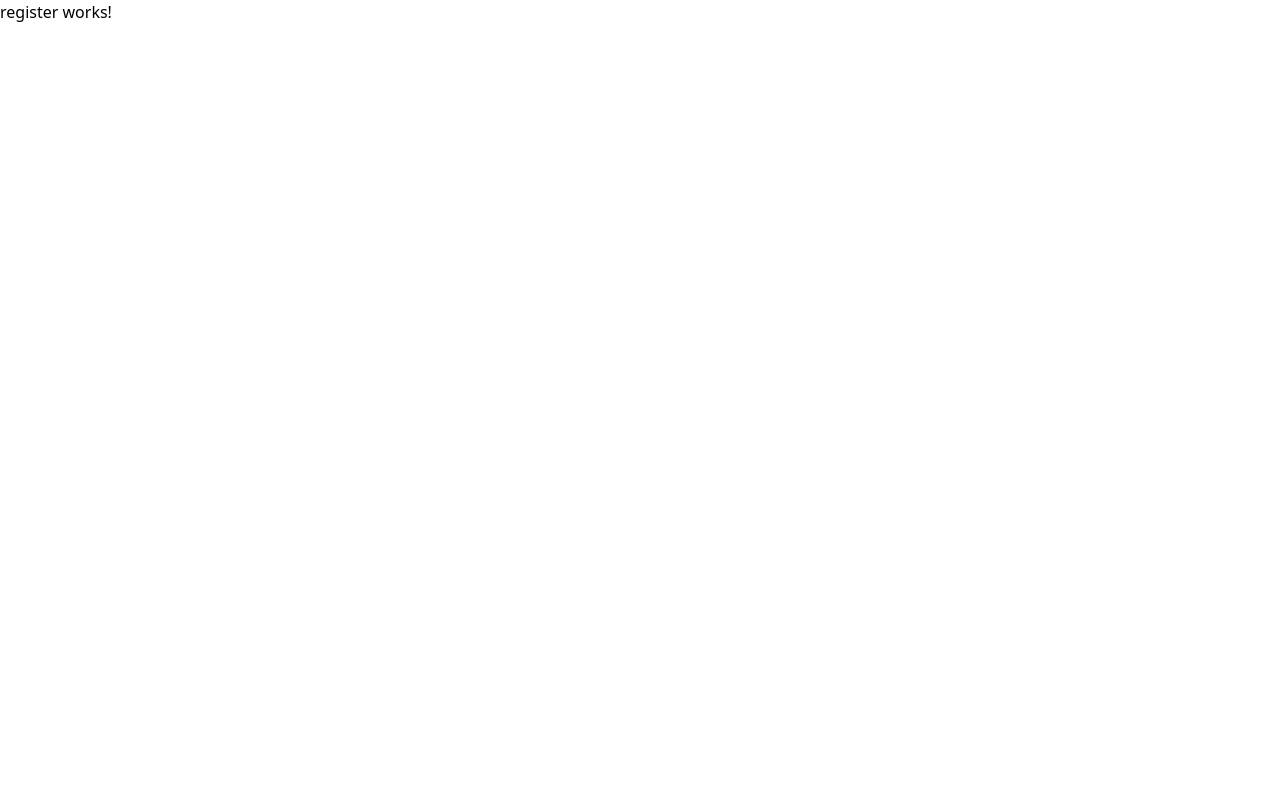
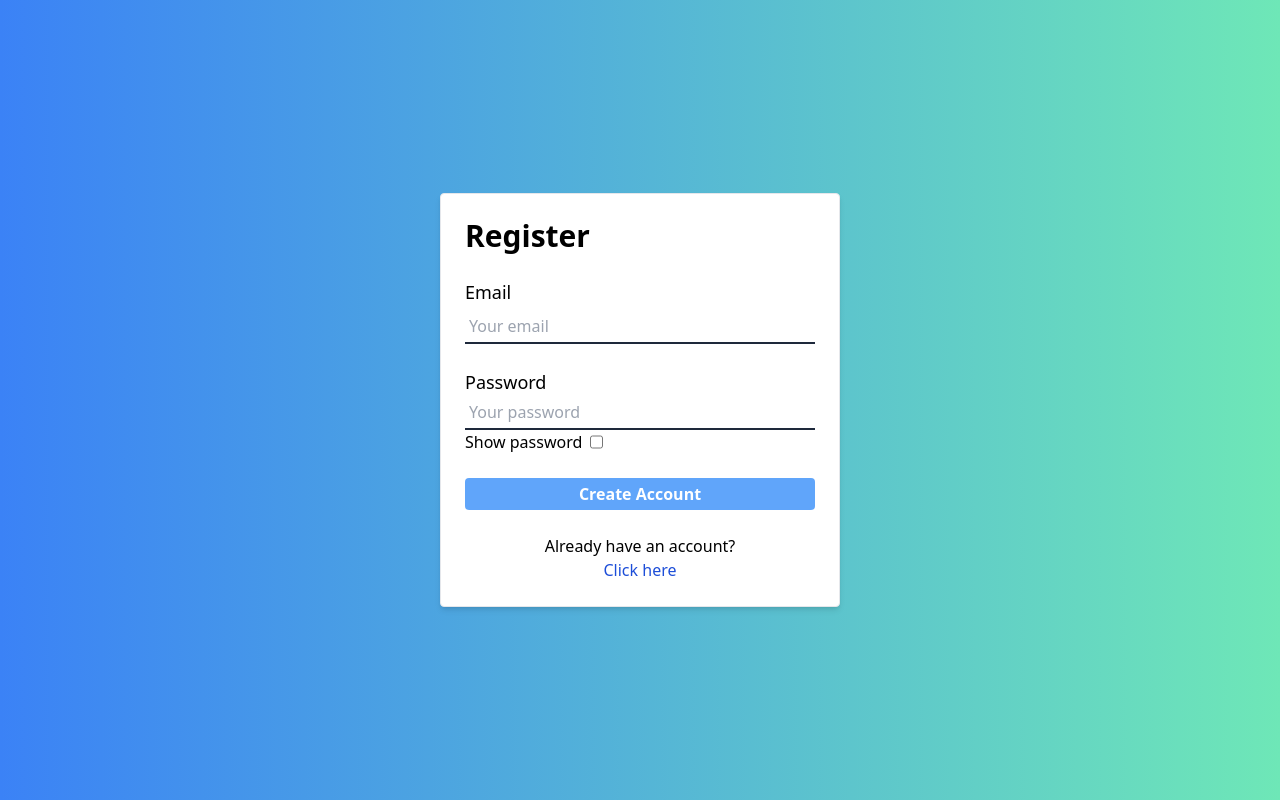
Before and after one commit to rymnd08/job-search, an Angular app: page /register in a window 1280 px wide. Built offline with nearby package versions, Linux system fonts and the light colour scheme.

Commit message:
add login and register functionality

```diff
--- a/src/app/app.routes.ts
+++ b/src/app/app.routes.ts
@@ -10,7 +10,7 @@ import { PageNotFoundComponent } from './pages/page-not-found/page-not-found.com
 export const routes: Routes = [
     {path: '', redirectTo: 'main', pathMatch: 'full'},
     {path: 'main', component: MainComponent, canActivate: [authGuard]},
-    {path: 'main/:id', component: ViewJobComponent},
+    {path: 'view-job/:id', component: ViewJobComponent},
     {path: 'login', component: LoginComponent},
     {path: 'register', component: RegisterComponent},
     {path: 'access-denied', component: AccessDeniedComponent},
--- a/src/app/components/card/card.component.html
+++ b/src/app/components/card/card.component.html
@@ -1,4 +1,4 @@
-<div class="border rounded p-4 h-[300px] hover:bg-slate-100 overflow-hidden">
+<div class="border hover:border-l-2 hover:border-l-emerald-500 rounded p-4 h-[300px] bg-slate-100 overflow-hidden text-justify">
     <h3 class="text-lg font-semibold"><ng-content select="#title"></ng-content></h3>
     <p class="text-md"><ng-content select="#company"></ng-content></p>
     <p class="text-md"><ng-content select="#location"></ng-content></p>
@@ -7,9 +7,9 @@
 
     <div class="mt-2 mb-2">
         <ul class="inline-flex gap-4 text-sm">
-            <li>Easily Apply</li>
-            <li>Urgent Hiring</li>
-            <li>Responsive Seller</li>
+            <li><i class="bi bi-arrow-right-circle-fill text-md text-blue-600"></i> Easily Apply</li>
+            <li><i class="bi bi-clock-fill text-md text-rose-500"></i> Urgent Hiring</li>
+            <li><i class="bi bi-lightning-fill text-md text-yellow-500"></i> Responsive Seller</li>
         </ul>
 
     </div>
--- a/src/app/components/nav/nav.component.html
+++ b/src/app/components/nav/nav.component.html
@@ -6,8 +6,9 @@
         <ul class="inline-flex mx-4 md:mx-4 gap-5 md:gap-3">
             <li>
                 <a routerLink="/main" >
-                    <span [routerLinkActive]="activeClass" class="hidden md:inline text-blue-800 hover:bg-blue-900 hover:text-white px-3 py-1 rounded-full"
-                    >Home</span>
+                    <span [routerLinkActive]="activeClass" class="hidden md:inline text-blue-800 hover:bg-blue-900 hover:text-white px-3 py-1 rounded-full">
+                        Jobs
+                    </span>
                     <i class="bi bi-house-fill text-xl md:hidden text-blue-800 hover:text-blue-500" title="Home" routerLinkActive="text-blue-500"></i>
                 </a>
             </li>
--- a/src/app/components/nav/nav.component.ts
+++ b/src/app/components/nav/nav.component.ts
@@ -1,4 +1,4 @@
-import { Component } from '@angular/core';
+import { Component, OnInit } from '@angular/core';
 import { CommonModule } from '@angular/common';
 import { RouterModule } from '@angular/router';
 
@@ -9,6 +9,10 @@ import { RouterModule } from '@angular/router';
   templateUrl: './nav.component.html',
   styleUrl: './nav.component.css'
 })
-export class NavComponent {
+export class NavComponent implements OnInit {
   activeClass = 'border-b-2 border-b-blue-800 rounded-none text-blue-500'
+  userEmail?: string
+  ngOnInit(): void {
+    const user = JSON.parse(window.sessionStorage.getItem('userInfo')!)
+  }
 }
--- a/src/app/components/view-job/view-job.component.ts
+++ b/src/app/components/view-job/view-job.component.ts
@@ -14,9 +14,7 @@ import { sampleData } from '../../pages/main/sampledata';
 export class ViewJobComponent implements OnInit {
 
   jobData : any
-
   route = inject(ActivatedRoute)
-
   ngOnInit(): void {
 
     this.getParams()
--- a/src/app/pages/login/login.component.ts
+++ b/src/app/pages/login/login.component.ts
@@ -1,6 +1,6 @@
 import { Component, OnInit } from '@angular/core';
 import { CommonModule } from '@angular/common';
-import { ActivatedRoute, RouterModule } from '@angular/router';
+import { Router, RouterModule } from '@angular/router';
 import { FormBuilder, FormGroup, ReactiveFormsModule, Validators } from '@angular/forms';
 import { JobsService } from '../../services/jobs.service';
 
@@ -14,20 +14,44 @@ import { JobsService } from '../../services/jobs.service';
 export class LoginComponent implements OnInit {
   isCheck = false
   LoginForm! : FormGroup
-  constructor(private fb : FormBuilder, private jobFb : JobsService, private route : ActivatedRoute){}
+  alert = false
+  alertMsg = ''
+
+  constructor(private fb : FormBuilder, private jobFb : JobsService, private router: Router){}
 
   ngOnInit(): void {
     this.LoginForm = this.fb.group({
       email : ['',[Validators.email, Validators.required]],
       password : ['', [Validators.required, Validators.minLength(6)]],
     })
-    this.route.url.subscribe(url => console.log(url[0].path))
-
+    // this.route.url.subscribe(url => console.log(url[0].path))
   }
 
   formSubmit(){
-    console.log(this.LoginForm.value)
-    this.LoginForm.reset()
+    this.jobFb.login(this.email?.value, this.password?.value)
+      .then(userCred =>{
+        const user = userCred.user
+
+        const userInfo = {
+          uid : user.uid,
+          email : user.email,
+          displayName : user.displayName,
+          emailVerified : user.emailVerified,
+          photoURL : user.photoURL,
+          phoneNumber : user.phoneNumber,
+        }
+
+        window.sessionStorage.setItem('userInfo', JSON.stringify(userInfo))
+        this.LoginForm.reset()
+
+        setTimeout(()=>{
+          this.router.navigate(['/main'])
+        },1000)
+      })
+      .catch(err =>{
+        console.log(err.message)
+        console.log(err.code)
+      })
   }
 
   get email(){
--- a/src/app/pages/register/register.component.html
+++ b/src/app/pages/register/register.component.html
@@ -1 +1,40 @@
-<p>register works!</p>
+<div class="flex flex-col justify-center items-center h-screen bg-gradient-to-r from-blue-500 to-emerald-300">
+    @if (alert) {
+        <div class="mb-2 {{alertColor}} py-1 px-3 rounded justify-self-start" >
+            {{alertMessage}}
+        </div>
+    }
+    <div class="border  rounded p-6 w-[400px] shadow-md bg-white">
+        <h1 class="text-3xl font-semibold mb-6">Register</h1>
+        <form [formGroup] ="RegForm" action="" class="mb-6" (ngSubmit)="formSubmit()">
+            <div class="inline-grid w-full gap-1 mb-6">
+                <label for="" class="text-lg">Email</label>
+                <input type="email" placeholder="Your email" class="w-full focus:outline-none border-b-2 border-b-slate-800 p-1 focus:border-b-blue-500" name="email" formControlName="email">
+                <!-- error messages -->
+                <ng-container *ngIf="email?.invalid &&  email?.touched">
+                    <small *ngIf="email?.errors?.['email'] " class="text-red-500">Email is invalid</small>
+                    <small *ngIf="email?.errors?.['required'] " class="text-red-500">Email is required</small>
+                </ng-container>
+            </div>
+            <div class="inline-grid w-full mb-6">
+                <label for="" class="text-lg">Password</label>
+                <input [type]="isCheck ? 'text' : 'password' " placeholder="Your password" class="w-full focus:outline-none border-b-2 border-b-slate-800 p-1 focus:border-b-blue-500" name="password" formControlName="password">
+                <!-- error messages -->
+                <ng-container *ngIf="email?.invalid &&  password?.touched">
+                    <small *ngIf="password?.errors?.['required']" class="text-red-500">Password is required</small>
+                    <small *ngIf="password?.errors?.['minlength']" class="text-red-500">Password must be 6 characters</small>
+                </ng-container>
+                <div class="inline-flex gap-2">
+                    <label for="show">Show password</label>
+                    <input type="checkbox"  id="show" (change)="isCheck = !isCheck" >
+                </div>
+            </div>
+            <button type="submit" class="w-full bg-blue-500 text-white font-semibold rounded py-1 hover:bg-blue-700 disabled:bg-blue-400" [disabled]="RegForm.invalid">Create Account</button>
+        </form>
+        <div class="text-center">
+            <h3>Already have an account?</h3>
+            <a routerLink="/login" class="text-blue-700 hover:cursor-pointer" >Click here</a>
+        </div>
+
+    </div>
+</div>
--- a/src/app/pages/register/register.component.ts
+++ b/src/app/pages/register/register.component.ts
@@ -1,13 +1,70 @@
 import { Component } from '@angular/core';
 import { CommonModule } from '@angular/common';
+import { FormBuilder, FormGroup, ReactiveFormsModule, Validators } from '@angular/forms';
+import { ActivatedRoute, Router, RouterModule } from '@angular/router';
+import { JobsService } from '../../services/jobs.service';
 
 @Component({
   selector: 'app-register',
   standalone: true,
-  imports: [CommonModule],
+  imports: [CommonModule, ReactiveFormsModule, RouterModule],
   templateUrl: './register.component.html',
   styleUrl: './register.component.css'
 })
 export class RegisterComponent {
+  isCheck = false
+  RegForm! : FormGroup
+  alert = false
+  alertColor = ''
+  alertMessage = ''
 
+  constructor(private fb : FormBuilder, private jobFb : JobsService, private route : ActivatedRoute, private router : Router){}
+
+  ngOnInit(): void {
+    this.RegForm = this.fb.group({
+      email : ['',[Validators.email, Validators.required]],
+      password : ['', [Validators.required, Validators.minLength(6)]],
+    })
+    // this.route.url.subscribe(url => console.log(url[0].path))
+  }
+
+  formSubmit(){
+    this.jobFb.createAccount(this.email?.value, this.password?.value)
+      .then(user =>{
+        this.RegForm.reset()
+        this.alert = true
+        this.alertMessage = 'Account created successfully'
+        this.alertColor = 'bg-slate-300'
+        setTimeout(()=>{
+          this.alert = !this.alert
+          this.router.navigate(['/login'])
+        },2500)
+      })
+      .catch(error => {
+        console.log(error.code)
+        this.alert = true
+        this.alertColor = 'bg-rose-300'
+        this.alertMessage = error.code
+      })
+
+  }
+
+  get email(){
+    return this.RegForm.get('email')
+  }
+  get password(){
+    return this.RegForm.get('password')
+  }
+
+  loginUsingGoogle(){
+    this.jobFb.googleSignIn()
+    .then((result) => {
+      const user = result.user;
+      console.log(user)
+    }).catch((error) => {
+      const errorCode = error.code;
+      const errorMessage = error.message;
+      console.log(errorMessage, errorCode)
+    });
+  }
 }
--- a/src/app/services/jobs.service.ts
+++ b/src/app/services/jobs.service.ts
@@ -1,7 +1,7 @@
 import { Injectable } from '@angular/core';
 import { initializeApp } from "firebase/app";
 import { firebaseConfig } from '../../assets/environment/environment';
-import { GoogleAuthProvider, getAuth, signInWithPopup   } from "firebase/auth";
+import { GoogleAuthProvider, getAuth, signInWithPopup, createUserWithEmailAndPassword, signInWithEmailAndPassword } from "firebase/auth";
 
 @Injectable({
   providedIn: 'root'
@@ -17,6 +17,13 @@ export class JobsService {
     return signInWithPopup(this.auth, this.provider)
   }
 
+  createAccount(email: string, password: string){
+    return createUserWithEmailAndPassword(this.auth, email, password)
+  }
+
+  login (email: string, password: string) {
+    return signInWithEmailAndPassword(this.auth, email, password)
+  }
 
 
 }
```
Also changed, not shown: src/app/components/view-job/view-job.component.html (+12 -5 lines), src/app/pages/main/main.component.html (+6 -3 lines).
